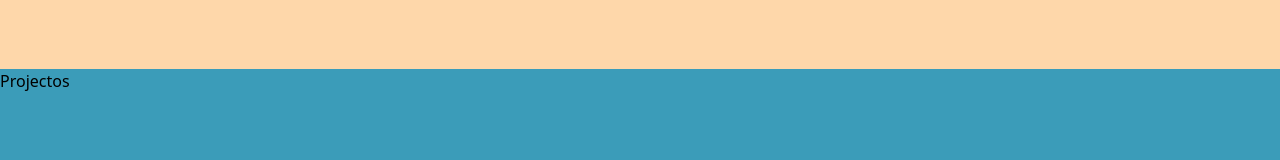
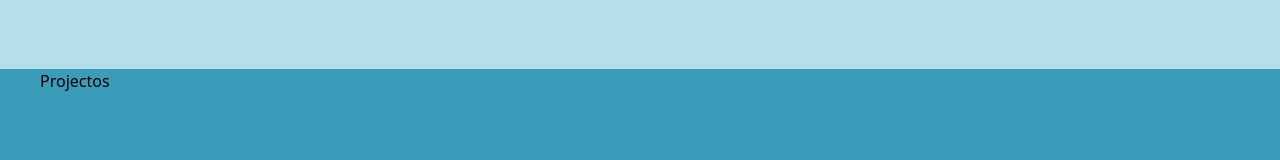
Before and after one commit to ValentinKrajzelman/dev-portfolio, a React (Create React App) app: page / in a window 1280 px wide. Shown: the part 251-411 px from the top of the page. Built offline with nearby package versions, Linux system fonts and the light colour scheme.

Commit message:
por las dudas

```diff
--- a/src/App.js
+++ b/src/App.js
@@ -14,8 +14,8 @@ import Footer from "./components/footer";
 function App() {
   return (
     <BrowserRouter>
-      <div>
-        <div className="h-screen w-screen bg-orange-200 m-0 p-0 " id='hero'>
+      <div className="bg-[#B6DEEA] m-0 p-0">
+        <div className="h-screen w-screen" id='hero'>
           <Navbar />
           <Hero />
           <EasyNavbar />
--- a/src/components/hero.js
+++ b/src/components/hero.js
@@ -7,12 +7,12 @@ const Hero = () => {
 
     return (
 
-        <div className="h-full  grid grid-rows-[20%_20%_60%]">
+        <div className="h-full grid grid-rows-[20%_20%_60%]">
             <div className="text-5xl row-start-1 flex flex-row items-center place-content-center">VK</div>
             <div className="row-start-2 px-5">Buscas talento? Dejame mostrarte que puedo ofrecer al equipo.</div>
             <div className="relative w-screen overflow-hidden row-start-3 bg-[#3B9CB9]">
-                <button><HashLink smooth to='#projects' className="">Projectos</HashLink></button>
-                <img className="absolute bottom-0 left-[50%]" src={fotoHero} />
+                <button><HashLink smooth to='#projects' className="ml-10 m-48">Projectos</HashLink></button>
+                <img className="absolute bottom-0 left-[40%]" src={fotoHero} />
             </div>
         </div>
 
```
